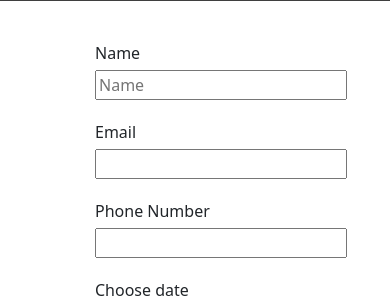
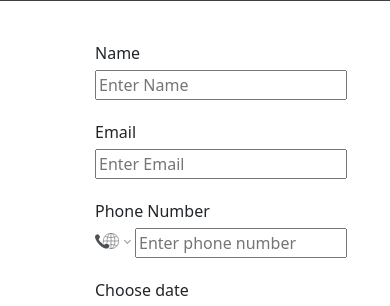
Before and after one commit to diogoestima1998/littlelemon, a React (Create React App) app: page /booking in a window 390 px wide. Shown: the part 359-665 px from the top of the page. Built offline with nearby package versions, Linux system fonts and the light colour scheme; grey boxes are pictures that could not be loaded.

Commit message:
Form validation with name, email, phone, guets

```diff
--- a/package.json
+++ b/package.json
@@ -16,6 +16,7 @@
     "react-bootstrap": "^2.7.4",
     "react-dom": "^18.2.0",
     "react-icons": "^4.9.0",
+    "react-phone-number-input": "^3.2.23",
     "react-scripts": "5.0.1",
     "web-vitals": "^2.1.4"
   },
--- a/src/components/App.css
+++ b/src/components/App.css
@@ -391,7 +391,7 @@ h5 {
 /* BOOKING FORM START */
 
 .hero-section {
-  background-image: url('https://media.discordapp.net/attachments/805546362934001695/1118311176477102100/restaurant.jpg?width=722&height=482');
+  background-image: url('https://media.discordapp.net/attachments/805546362934001695/1119099622510567474/HD-wallpaper-restaurant-architecture-pretty-beautiful-modern-yachts-graphy-nice-city-luxury-harmony-hotel-exotic-cozy-lovely-view-arabic-design-skyscrapers-terrace-cool-oriental-interiors-style-transformed.jpeg?width=1000&height=667');
   background-size: cover;
   background-position: center;
   height: 300px; /* Adjust the height as needed */
--- a/src/components/BookingForm.js
+++ b/src/components/BookingForm.js
@@ -1,7 +1,8 @@
 import { useNavigate } from 'react-router-dom';
 import { fetchAPI, submitAPI } from './API';
 import React, { useState, useReducer, useEffect } from 'react';
-
+import PhoneInput, { isValidPhoneNumber } from "react-phone-number-input";
+import "react-phone-number-input/style.css";
 
 const reducer = (state, action) => {
   switch (action.type) {
@@ -14,20 +15,40 @@ const reducer = (state, action) => {
   }
 };
 
+/* FORM ERROR MESSAGES VALIDATION  */
 const NameErrorMessage = () => {
   return (
   <p className="FieldError">Name should have at least 3 characters</p>
   );
 };
 
+const EmailErrorMessage = () => {
+  return (
+  <p className="FieldError">Insert a valid email</p>
+  );
+};
+
+const PhoneErrorMessage = () => {
+  return (
+  <p className="FieldError">Insert a country and phone number</p>
+  );
+};
+
+const GuestErrorMessage = () => {
+  return (
+  <p className="FieldError">Number of guests must be between 1 - 10</p>
+  );
+};
+
+
 
 const BookingForm = () => {
   const [name, setName] = useState({ value: '', isTouched: false });
-  const [email, setEmail] = useState('');
-  const [phoneNumber, setPhoneNumber] = useState('');
+  const [email, setEmail] = useState({ value: '', isTouched: false });
+  const [phoneNumber, setPhoneNumber] = useState({ value: '', isTouched: false });
   const [date, setDate] = useState('');
   const [time, setTime] = useState('17:00');
-  const [guests, setGuests] = useState('1');
+  const [guests, setGuests] = useState({ value: '1', isTouched: false });
   const [occasion, setOccasion] = useState('Birthday');
 
   // Add state for field validity
@@ -43,33 +64,33 @@ const BookingForm = () => {
   const validateName = (name) => {
     return name.value.length >= 3;
   };
-
   // Function to validate email (using a simple regular expression)
   const validateEmail = (email) => {
     const emailRegex = /^[^\s@]+@[^\s@]+\.[^\s@]+$/;
-    return emailRegex.test(email);
+    return emailRegex.test(email.value);
   };
   // Function to validate phone number (using a simple regular expression)
   const validatePhoneNumber = (phoneNumber) => {
-    const phoneRegex = /^\d{10}$/;
-    return phoneRegex.test(phoneNumber);
+    return phoneNumber.value && isValidPhoneNumber(phoneNumber.value);
   };
 
   useEffect(() => {
     // Update form validity whenever the fields change
     const dateValid = date !== '';
     const timeValid = time !== '';
-    const guestsValid = guests > 0 && guests <=10;
+    const guestsValid = guests.value > 0 && guests.value <=10;
     const nameValid = validateName(name);
     const emailValid = validateEmail(email);
     const phoneNumberValid = validatePhoneNumber(phoneNumber);
 
+    console.log('------------------------------');
+    console.log('nameValid:', nameValid);
+    console.log('emailValid:', emailValid);
+    console.log('phoneNumberValid:', phoneNumberValid);
     console.log('dateValid:', dateValid);
     console.log('timeValid:', timeValid);
     console.log('guestsValid:', guestsValid);
-    console.log('nameValid:', nameValid);
-    console.log('emailValid:', emailValid);
-    console.log('phoneNumberValid:', phoneNumberValid);
+
 
     setIsFormValid(dateValid && timeValid && guestsValid && nameValid && emailValid && phoneNumberValid);
   }, [date, time, guests, name, email, phoneNumber]);
@@ -77,7 +98,7 @@ const BookingForm = () => {
   const handleSubmission = () => {
     if (!isFormValid) return;
 
-    const formData = { date, time, guests, occasion, name: name.value, email, phoneNumber };
+    const formData = { date, time, guests, occasion, name: name.value, email: email.value, phoneNumber: phoneNumber.value };
 
     // Log formData to the console
     console.log('Submitting the following data to the API:', formData);
@@ -107,7 +128,7 @@ const BookingForm = () => {
             value={name.value}
             onChange={(e) => setName({ value: e.target.value, isTouched: name.isTouched })}
             onBlur={() => { setName({value: name.value, isTouched: true})}}
-            placeholder='Name'
+            placeholder='Enter Name'
             required
           />
           {name.isTouched && name.value.length <3 ? (<NameErrorMessage/>): null}
@@ -118,21 +139,27 @@ const BookingForm = () => {
           <input
             type="email"
             id="email"
-            value={email}
-            onChange={(e) => setEmail(e.target.value)}
+            value={email.value}
+            onChange={(e) => setEmail({ value: e.target.value, isTouched: email.isTouched })}
+            onBlur={() => { setEmail({value: email.value, isTouched: true})}}
+            placeholder='Enter Email'
             required
           />
+          {email.isTouched && !validateEmail(email) ? (<EmailErrorMessage/>): null}
         </div>
 
         <div className='Field'>
           <label htmlFor="phone">Phone Number</label>
-          <input
+          <PhoneInput
+            placeholder="Enter phone number"
             type="tel"
             id="phone"
-            value={phoneNumber}
-            onChange={(e) => setPhoneNumber(e.target.value)}
+            value={phoneNumber.value}
+            onChange={(phone) => setPhoneNumber({ value: phone, isTouched: phoneNumber.isTouched })}
+            onBlur={() => { setPhoneNumber({value: phoneNumber.value, isTouched: true})}}
             required
           />
+          {phoneNumber.isTouched && !(phoneNumber.value && isValidPhoneNumber(phoneNumber.value)) ? (<PhoneErrorMessage/>): null}
         </div>
 
         <div className='Field'>
@@ -157,10 +184,12 @@ const BookingForm = () => {
             min="1"
             max="10"
             id="guests"
-            value={guests}
-            onChange={(e) => setGuests(e.target.value)}
+            value={guests.value}
+            onChange={(e) => setGuests({ value: e.target.value, isTouched: guests.isTouched })}
+            onBlur={() => { setGuests({value: guests.value, isTouched: true})}}
             required
           />
+          {guests.isTouched && !(guests.value > 0 && guests.value <= 10) ? (<GuestErrorMessage/>): null}
         </div>
 
         <div className='Field'>
--- a/src/components/Highlights.js
+++ b/src/components/Highlights.js
@@ -4,7 +4,6 @@ import bruchetta from "../images/bruchetta.svg";
 import salad from "../images/greek-salad.jpg";
 import dessert from "../images/lemon-dessert1.jpg";
 import Button from "react-bootstrap/Button";
-import { Center } from '@chakra-ui/react';
 
 function Highlights() {
   return (
--- a/src/components/Homepage.js
+++ b/src/components/Homepage.js
@@ -6,7 +6,6 @@ import About from "./About";
 import Footer from "./Footer";
 
 import { ChakraProvider } from "@chakra-ui/react";
-import { BrowserRouter} from "react-router-dom";
 
 function Homepage() {
   return (
--- a/src/components/Nav.js
+++ b/src/components/Nav.js
@@ -15,7 +15,9 @@ const Navbar = () => {
     <nav className="navbar">
       <div className="container">
         <div className="logo">
-          <Logo />
+          <Link to="/">
+            <Logo />
+          </Link>
         </div>
         <div className="menu-icon" onClick={handleShowNavbar}>
           <Hamburger />
--- a/src/index.js
+++ b/src/index.js
@@ -1,7 +1,6 @@
 import React from 'react';
 import ReactDOM from 'react-dom/client';
 import './index.css';
-import App from './App';
 import Homepage from './components/Homepage';
 import BookingPage from './components/BookingPage';
 import reportWebVitals from './reportWebVitals';
```
Also changed, not shown: src/images/restaurant2.jpg (added), 1 other file (tests, documents, lock files or other folders).
